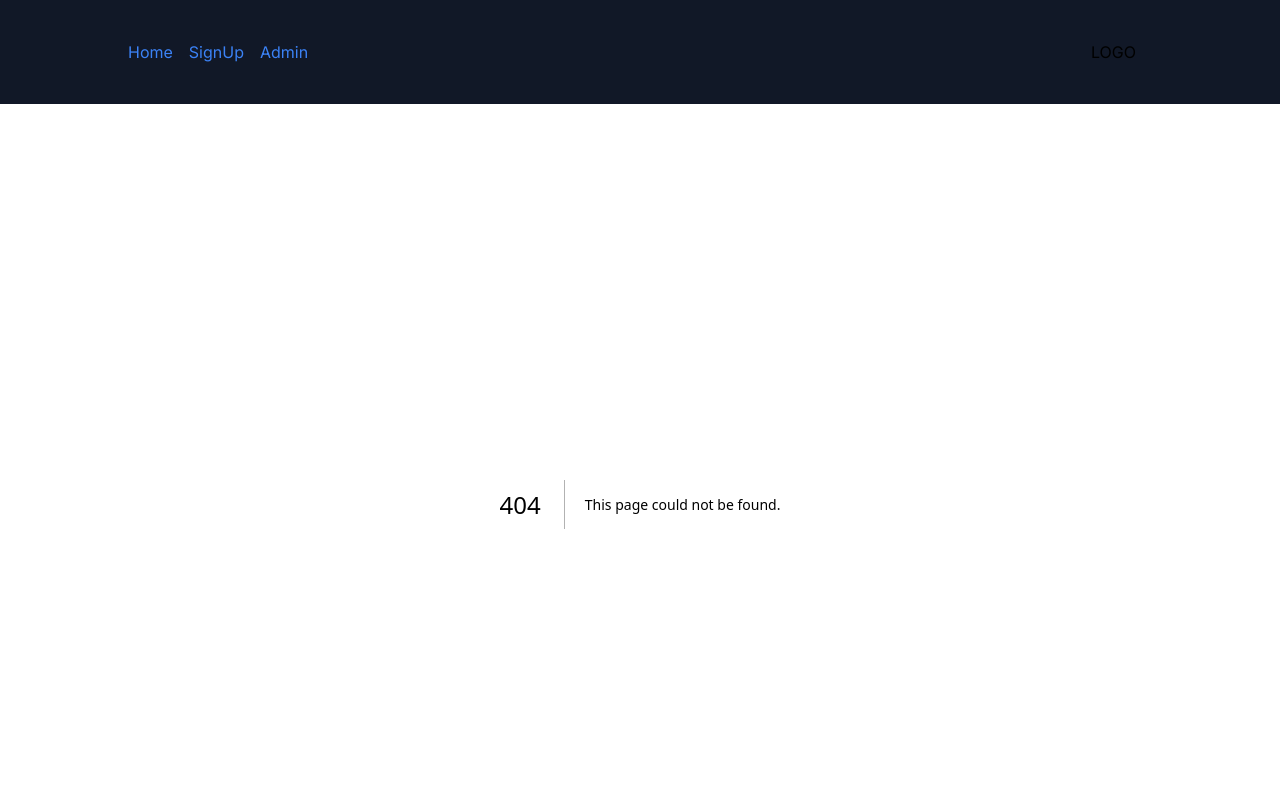
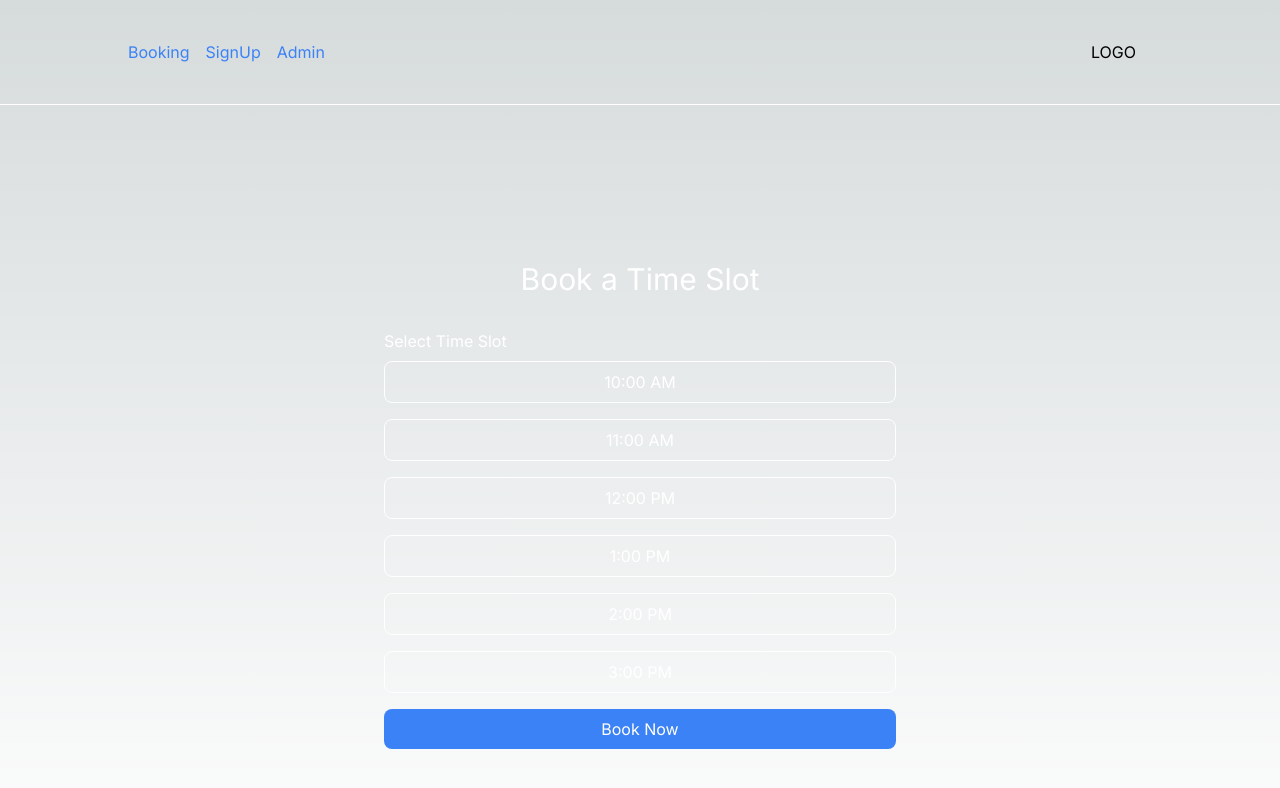
Before and after one commit to juniorwa/op-lava-jato, a Next.js app: page /booking in a window 1280 px wide. Before the commit this address had no page. Shown: the top 788 px of the page. Built offline with nearby package versions, Linux system fonts and the light colour scheme.

Commit message:
added base booking front

```diff
--- /dev/null
+++ b/src/app/booking/page.tsx
@@ -0,0 +1,61 @@
+"use client";
+import Button from "@/components/Button/Button";
+import { NextPage } from "next";
+import React, { useState } from "react";
+
+const BookingPage: NextPage = () => {
+  // Mock data for available time slots
+  const availableTimeSlots = [
+    "10:00 AM",
+    "11:00 AM",
+    "12:00 PM",
+    "1:00 PM",
+    "2:00 PM",
+    "3:00 PM",
+  ];
+
+  const [selectedTimeSlot, setSelectedTimeSlot] = useState(""); // State to track selected time slot
+
+  const handleTimeSlotClick = (timeSlot: string) => {
+    setSelectedTimeSlot(timeSlot);
+  };
+
+  return (
+    <div className="flex flex-col items-center justify-center min-h-screen p-10">
+      <div className="w-full max-w-lg">
+        <h2 className="mb-8 text-3xl text-center text-white">
+          Book a Time Slot
+        </h2>
+        <div className="mb-4">
+          <label className="block mb-2 text-white">Select Time Slot</label>
+          <div className="flex flex-col gap-4">
+            {availableTimeSlots.map((timeSlot) => (
+              <button
+                key={timeSlot}
+                type="button"
+                className={`text-white py-2 px-4 text-center border border-white rounded-lg ${
+                  selectedTimeSlot === timeSlot
+                    ? "bg-blue-500"
+                    : "bg-transparent"
+                }`}
+                onClick={() => handleTimeSlotClick(timeSlot)}
+              >
+                {timeSlot}
+              </button>
+            ))}
+          </div>
+        </div>
+        <Button
+          type="button"
+          disabled={!selectedTimeSlot}
+          isLoading={false}
+          onClick={() => alert(JSON.stringify(selectedTimeSlot))}
+        >
+          Book Now
+        </Button>
+      </div>
+    </div>
+  );
+};
+
+export default BookingPage;
--- a/src/app/header.tsx
+++ b/src/app/header.tsx
@@ -3,12 +3,12 @@ import React from "react";
 
 const Header: React.FC = () => {
   return (
-    <header className="flex justify-center p-10 bg-gray-900">
+    <header className="flex justify-center p-10 border-b border-white">
       <div className="w-full max-w-5xl">
         <div className="flex items-center justify-between">
           <nav className="flex items-center">
-            <Link href="/" className="mr-4 text-blue-500 hover:text-blue-700">
-              Home
+            <Link href="/booking" className="mr-4 text-blue-500 hover:text-blue-700">
+              Booking
             </Link>
 
             <Link
--- a/src/app/signup/page.tsx
+++ b/src/app/signup/page.tsx
@@ -1,4 +1,5 @@
 "use client";
+import Button from "@/components/Button/Button";
 import { NextPage } from "next";
 import React from "react";
 import { useForm } from "react-hook-form";
@@ -18,6 +19,8 @@ const SignUp: NextPage = () => {
   } = useForm<FormData>();
 
   const onSubmit = async (data: FormData) => {
+    alert(JSON.stringify(data));
+
     try {
       const response = await fetch("/api/register", {
         method: "POST",
@@ -33,7 +36,7 @@ const SignUp: NextPage = () => {
 
       const responseData = await response.json();
 
-      alert(JSON.stringify(responseData));
+      console.log({ successData: responseData });
     } catch (error) {
       console.error("An error occurred:", error);
     }
@@ -41,7 +44,7 @@ const SignUp: NextPage = () => {
 
   return (
     <main className="flex min-h-screen items-center justify-center p-10 pt-0">
-      <div className="w-full max-w-md bg-gray-900 p-10 rounded-lg">
+      <div className="w-full max-w-md p-10 rounded-lg">
         <h2 className="mb-8 text-3xl text-center">Register User</h2>
         <form onSubmit={handleSubmit(onSubmit)}>
           <div className="mb-4">
@@ -103,36 +106,10 @@ const SignUp: NextPage = () => {
               <p className="text-red-500">{errors.password.message}</p>
             )}
           </div>
-          <button
-            type="submit"
-            className="w-full p-2 bg-blue-500 text-white rounded-lg relative"
-            disabled={isSubmitting}
-          >
-            {isSubmitting ? (
-              <svg
-                className="animate-spin h-5 w-5 absolute top-1/2 left-1/2 -mt-2 -ml-2 text-white"
-                xmlns="http://www.w3.org/2000/svg"
-                fill="none"
-                viewBox="0 0 24 24"
-              >
-                <circle
-                  className="opacity-25"
-                  cx="12"
-                  cy="12"
-                  r="10"
-                  stroke="currentColor"
-                  strokeWidth="4"
-                ></circle>
-                <path
-                  className="opacity-75"
-                  fill="currentColor"
-                  d="M4 12a8 8 0 018-8V0C5.373 0 0 5.373 0 12h4zm2 5.291A7.962 7.962 0 014 12H0c0 3.042 1.135 5.824 3 7.938l3-2.647zM20 12c0-3.042-1.135-5.824-3-7.938l-3 2.647A7.962 7.962 0 0120 12h4v.009A11.964 11.964 0 0020 12zm-10 7.938A7.962 7.962 0 018 12H4v-.009A11.964 11.964 0 0010 12c0 3.042-1.135 5.824-3 7.938l3 2.647z"
-                ></path>
-              </svg>
-            ) : (
-              "Sign Up"
-            )}
-          </button>
+
+          <Button isLoading={isSubmitting} type="submit">
+            Sign Up
+          </Button>
         </form>
       </div>
     </main>
--- /dev/null
+++ b/src/components/Button/Button.tsx
@@ -0,0 +1,55 @@
+import React from "react";
+
+type LoadingButtonProps = {
+  type: "submit" | "button" | "reset";
+  className?: string;
+  disabled?: boolean;
+  isLoading: boolean;
+  onClick?: () => void;
+  children?: React.ReactNode;
+};
+
+const LoadingButton: React.FC<LoadingButtonProps> = ({
+  type,
+  className = "",
+  disabled = false,
+  isLoading,
+  onClick,
+  children,
+}) => {
+  return (
+    <button
+      type={type}
+      className={`w-full p-2 bg-blue-500 text-white rounded-lg relative ${className}`}
+      disabled={disabled || isLoading}
+      onClick={onClick}
+      style={{ minHeight: "40px" }}
+    >
+      {isLoading ? (
+        <div role="status" className="flex justify-center">
+          <svg
+            aria-hidden="true"
+            className="w-8 h-8 mr-2 text-gray-200 animate-spin dark:text-gray-600 fill-white"
+            viewBox="0 0 100 101"
+            fill="none"
+            xmlns="http://www.w3.org/2000/svg"
+          >
+            <path
+              d="M100 50.5908C100 78.2051 77.6142 100.591 50 100.591C22.3858 100.591 0 78.2051 0 50.5908C0 22.9766 22.3858 0.59082 50 0.59082C77.6142 0.59082 100 22.9766 100 50.5908ZM9.08144 50.5908C9.08144 73.1895 27.4013 91.5094 50 91.5094C72.5987 91.5094 90.9186 73.1895 90.9186 50.5908C90.9186 27.9921 72.5987 9.67226 50 9.67226C27.4013 9.67226 9.08144 27.9921 9.08144 50.5908Z"
+              fill="currentColor"
+            />
+            <path
+              d="M93.9676 39.0409C96.393 38.4038 97.8624 35.9116 97.0079 33.5539C95.2932 28.8227 92.871 24.3692 89.8167 20.348C85.8452 15.1192 80.8826 10.7238 75.2124 7.41289C69.5422 4.10194 63.2754 1.94025 56.7698 1.05124C51.7666 0.367541 46.6976 0.446843 41.7345 1.27873C39.2613 1.69328 37.813 4.19778 38.4501 6.62326C39.0873 9.04874 41.5694 10.4717 44.0505 10.1071C47.8511 9.54855 51.7191 9.52689 55.5402 10.0491C60.8642 10.7766 65.9928 12.5457 70.6331 15.2552C75.2735 17.9648 79.3347 21.5619 82.5849 25.841C84.9175 28.9121 86.7997 32.2913 88.1811 35.8758C89.083 38.2158 91.5421 39.6781 93.9676 39.0409Z"
+              fill="currentFill"
+            />
+          </svg>
+          <span className="sr-only">Loading...</span>
+        </div>
+      ) : (
+        children
+      )}
+    </button>
+  );
+};
+
+export default LoadingButton;
```
